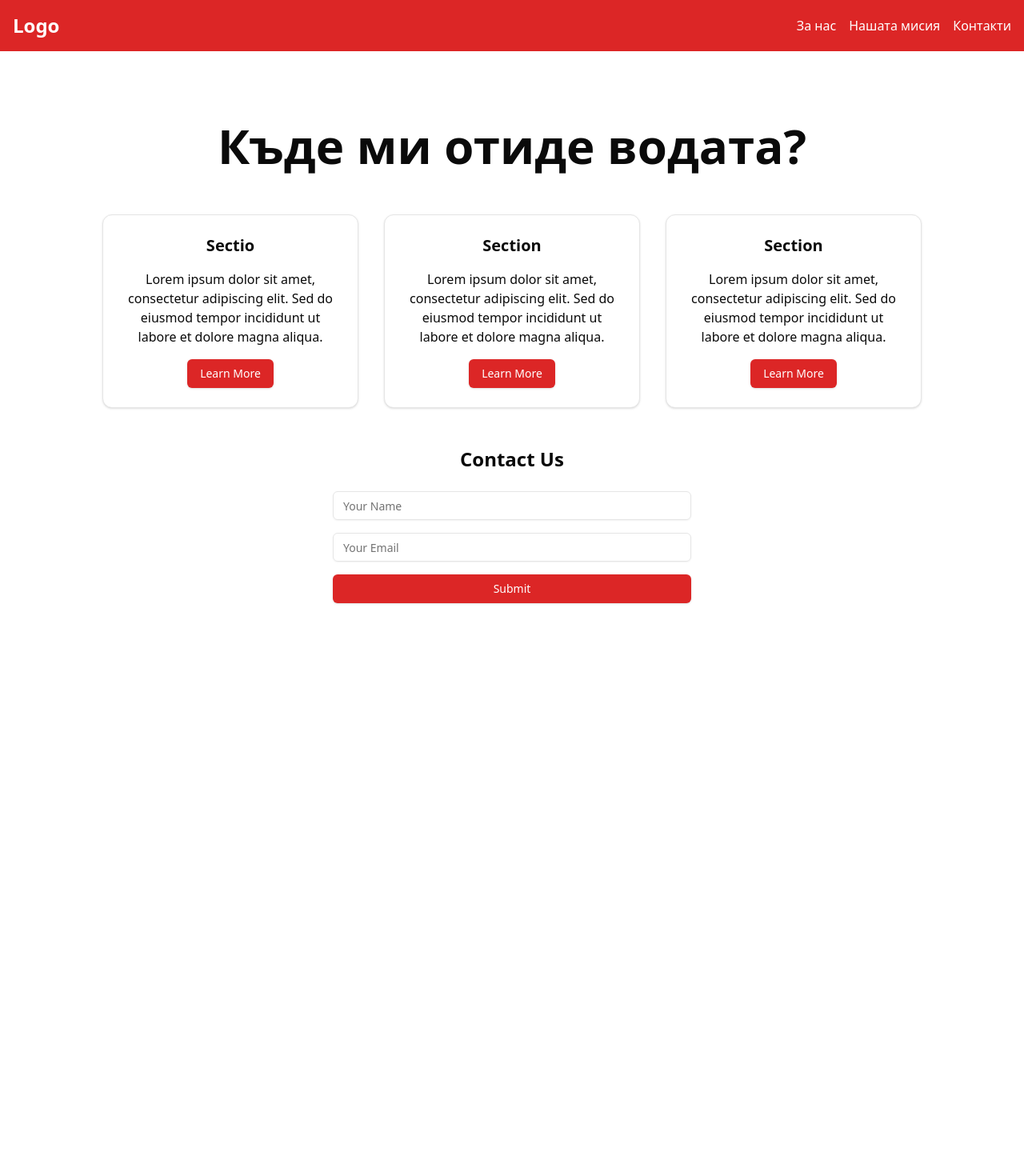
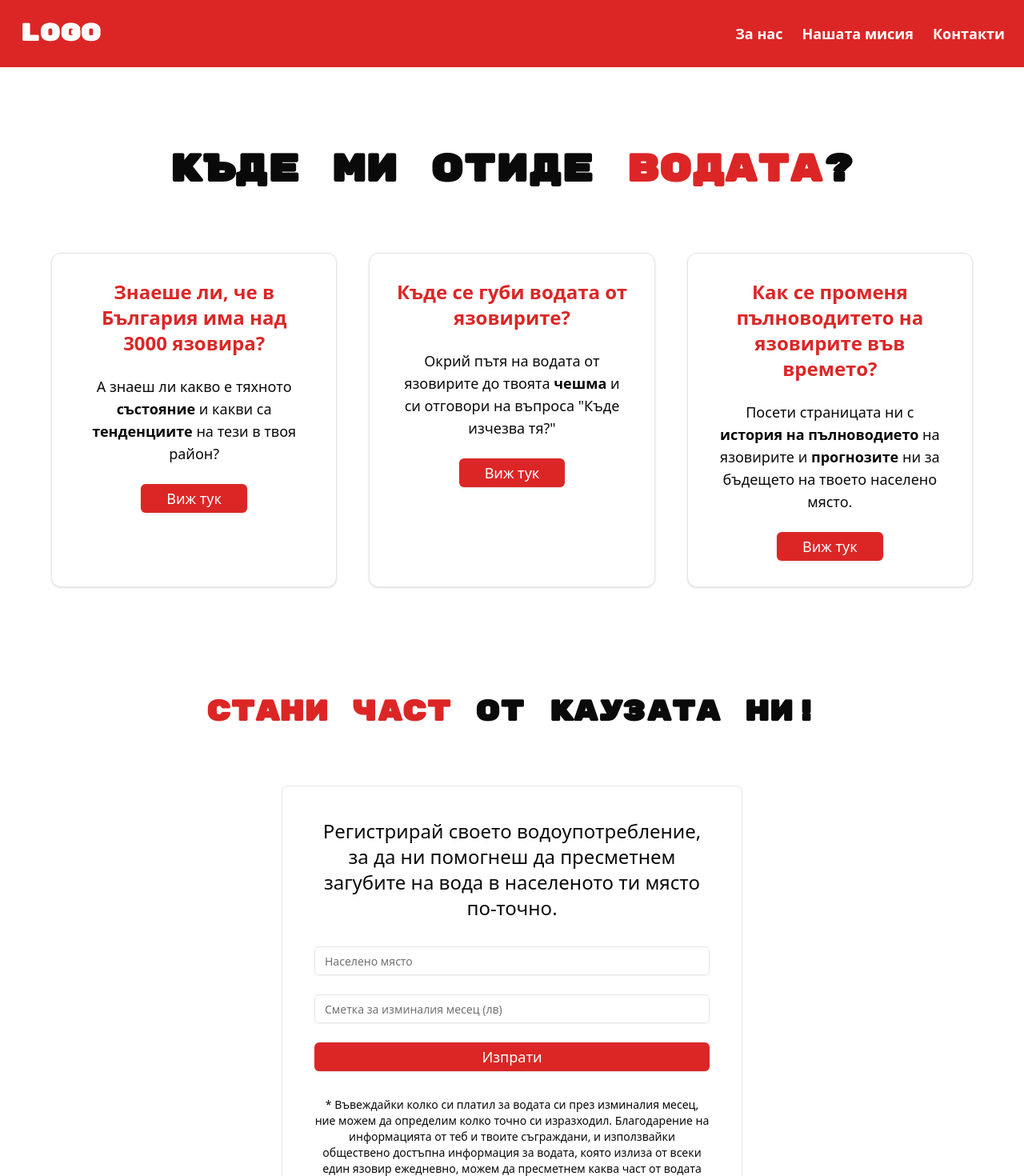
Before and after one commit to Code-Of-The-Future-Hackathon/code-of-the-future-25-false-positive, a Next.js app in the folder my-app/: page /home in a window 1280 px wide. Shown: the top 1470 px of the page at 80% size. Before the commit the page ends 800 px from the top, so only its background shows below. Built offline with nearby package versions, Linux system fonts and the light colour scheme.

Commit message:
Closes #10. Added home page.

```diff
--- a/my-app/app/globals.css
+++ b/my-app/app/globals.css
@@ -120,5 +120,11 @@ body {
 	}
 	body {
 		@apply bg-background text-foreground;
+		/* TO DO : Change this */
+		/* font-family: "Noto Sans Mono", sans-serif; */
+	}
+	h1 {
+		font-family: "Rubik Mono One", sans-serif;
+		@apply text-4xl font-normal leading-tight;
 	}
 }
--- a/my-app/app/home/page.tsx
+++ b/my-app/app/home/page.tsx
@@ -1,87 +1,116 @@
 import { Button } from "@/components/ui/button";
 import { Input } from "@/components/ui/input";
 import { Card } from "@/components/ui/card";
+import Header from "@/components/header";
+import Footer from "@/components/footer";
+import Link from "next/link";
 
 export default function Home() {
 	return (
 		<div className="min-h-screen bg-white flex flex-col">
-			<header className="bg-red-600 text-white p-4">
-				<div className="container mx-auto flex justify-between items-center">
-					<h1 className="text-2xl font-bold">Logo</h1>
-					<nav>
-						<ul className="flex space-x-4">
-							<li>
-								<a href="#" className="hover:underline">
-									За нас
-								</a>
-							</li>
-							<li>
-								<a href="#" className="hover:underline">
-									Нашата мисия
-								</a>
-							</li>
-							<li>
-								<a href="#" className="hover:underline">
-									Контакти
-								</a>
-							</li>
-						</ul>
-					</nav>
-				</div>
-			</header>
-
-			<main className="flex-grow container mx-auto px-4 py-8 flex flex-col items-center">
-				<h2 className="text-6xl p-4 mt-10 mb-10 font-bold text-center">
-					Къде ми отиде водата?
-				</h2>
-				<div className="grid grid-cols-1 md:grid-cols-3 gap-8 mb-12 w-full max-w-5xl">
-					<Card className="p-6 flex flex-col items-center text-center">
-						<h3 className="text-xl font-semibold mb-4">Sectio</h3>
-						<p className="mb-4">
-							Lorem ipsum dolor sit amet, consectetur adipiscing elit. Sed do
-							eiusmod tempor incididunt ut labore et dolore magna aliqua.
-						</p>
-						<Button className="bg-red-600 hover:bg-red-700 text-white mt-auto">
-							Learn More
-						</Button>
-					</Card>
-					<Card className="p-6 flex flex-col items-center text-center">
-						<h3 className="text-xl font-semibold mb-4">Section</h3>
-						<p className="mb-4">
-							Lorem ipsum dolor sit amet, consectetur adipiscing elit. Sed do
-							eiusmod tempor incididunt ut labore et dolore magna aliqua.
-						</p>
-						<Button className="bg-red-600 hover:bg-red-700 text-white mt-auto">
-							Learn More
-						</Button>
-					</Card>
-					<Card className="p-6 flex flex-col items-center text-center">
-						<h3 className="text-xl font-semibold mb-4">Section</h3>
-						<p className="mb-4">
-							Lorem ipsum dolor sit amet, consectetur adipiscing elit. Sed do
-							eiusmod tempor incididunt ut labore et dolore magna aliqua.
-						</p>
-						<Button className="bg-red-600 hover:bg-red-700 text-white mt-auto">
-							Learn More
-						</Button>
-					</Card>
+			<Header />
+			<main className="flex-grow container mx-auto px-4 py-8 sm:py-12 flex flex-col items-center">
+				<h1 className="text-2xl sm:text-4xl lg:text-5xl p-4 mt-6 sm:mt-10 mb-8 sm:mb-16 font-bold text-center">
+					Къде ми отиде <span className="text-red-600">водата</span>?
+				</h1>
+				<div className="grid grid-cols-1 md:grid-cols-2 lg:grid-cols-3 gap-6 sm:gap-10 mb-12 sm:mb-16 w-full max-w-6xl">
+					{[
+						{
+							title:
+								"Знаеше ли, че в България има над <span class='font-bold'>3000 язовира</span>?",
+							description:
+								"А знаеш ли какво е тяхното <span class='font-bold'>състояние</span> и какви са <span class='font-bold'>тенденциите</span> на тези в твоя район?",
+							mapParam: "map-1",
+						},
+						{
+							title:
+								"Къде се губи <span class='font-bold'>водата</span> от язовирите?",
+							description:
+								"Окрий пътя на водата от язовирите до твоята <span class='font-bold'>чешма</span> и си отговори на въпроса \"Къде изчезва тя?\"",
+							mapParam: "map-2",
+						},
+						{
+							title: "Как се променя пълноводитето на язовирите във времето?",
+							description:
+								"Посети страницата ни с <span class='font-bold'>история на пълноводието</span> на язовирите и <span class='font-bold'>прогнозите</span> ни за бъдещето на твоето населено място.",
+							mapParam: "map-3",
+						},
+					].map((card, index) => (
+						<Card
+							key={index}
+							className="p-6 sm:p-8 flex flex-col items-center text-center transition-shadow duration-300 hover:shadow-lg border"
+						>
+							<h3
+								className="text-xl sm:text-2xl font-semibold mb-4 sm:mb-6 text-red-600"
+								dangerouslySetInnerHTML={{ __html: card.title }}
+							></h3>
+							<p
+								className="mb-6 text-base sm:text-lg"
+								dangerouslySetInnerHTML={{ __html: card.description }}
+							></p>
+							<Link href={`/map?type=${card.mapParam}`} passHref>
+								<Button className="bg-red-600 hover:bg-red-700 text-white mt-auto text-base sm:text-lg px-6 sm:px-8 py-2 sm:py-3">
+									Виж тук
+								</Button>
+							</Link>
+						</Card>
+					))}
 				</div>
 
-				{/* Form section */}
-				<div className="w-full max-w-md">
-					<h2 className="text-2xl font-bold mb-6 text-center">Contact Us</h2>
-					<form className="space-y-4">
-						<Input type="text" placeholder="Your Name" />
-						<Input type="email" placeholder="Your Email" />
+				<h1 className="text-2xl sm:text-3xl lg:text-4xl font-bold p-4 sm:p-6 mb-8 sm:mb-12 mt-8 sm:mt-12 text-center">
+					<span className="text-red-600">Стани част</span> от каузата ни!
+				</h1>
+				<div className="w-full max-w-xl p-6 sm:p-10 border rounded-lg">
+					<h2 className="text-xl sm:text-2xl mb-6 sm:mb-8 text-center">
+						Регистрирай своето водоупотребление, за да ни помогнеш да пресметнем
+						загубите на вода в населеното ти място по-точно.
+					</h2>
+
+					<form className="space-y-4 sm:space-y-6">
+						<Input
+							type="text"
+							placeholder="Населено място"
+							className="text-base sm:text-lg"
+						/>
+						<Input
+							type="email"
+							placeholder="Сметка за изминалия месец (лв)"
+							className="text-base sm:text-lg"
+						/>
 						<Button
 							type="submit"
-							className="w-full bg-red-600 hover:bg-red-700 text-white"
+							className="w-full bg-red-600 hover:bg-red-700 text-white text-base sm:text-lg py-2 sm:py-3"
 						>
-							Submit
+							Изпрати
 						</Button>
 					</form>
+					<p className="text-xs sm:text-sm mt-6 sm:mt-8 text-center">
+						* Въвеждайки колко си платил за водата си през изминалия месец, ние
+						можем да определим колко точно си изразходил. Благодарение на
+						информацията от теб и твоите съграждани, и използвайки обществено
+						достъпна информация за водата, която излиза от всеки един язовир
+						ежедневно, можем да пресметнем каква част от водата бива загубена
+						преди да достигне до вас
+					</p>
+				</div>
+
+				<div className="w-full max-w-2xl p-6 sm:p-10 mt-12 sm:mt-16 text-center">
+					<h1 className="text-2xl sm:text-3xl font-bold text-center">
+						Направи разлика, <br />{" "}
+						<span className="text-red-600">подай сигнал</span>!
+					</h1>
+					<h2 className="text-xl sm:text-2xl mt-2 mb-8 sm:mb-12 text-center">
+						Сега по-лесно от всякога!
+					</h2>
+					<Button
+						type="submit"
+						className="w-full sm:w-auto max-w-md min-h-12 sm:min-h-16 p-3 sm:p-4 bg-red-600 hover:bg-red-700 text-white text-base sm:text-lg"
+					>
+						Към страницата за подаване на сигнал
+					</Button>
 				</div>
 			</main>
+			<Footer />
 		</div>
 	);
 }
--- a/my-app/app/layout.tsx
+++ b/my-app/app/layout.tsx
@@ -1,15 +1,22 @@
 import type { Metadata } from "next";
-import { Geist, Geist_Mono } from "next/font/google";
+import { Geist_Mono, Rubik_Mono_One, Noto_Sans_Mono } from "next/font/google";
 import "./globals.css";
-
-const geistSans = Geist({
-	variable: "--font-geist-sans",
-	subsets: ["latin"],
-});
 
 const geistMono = Geist_Mono({
 	variable: "--font-geist-mono",
 	subsets: ["latin"],
+});
+
+const rubikMonoOne = Rubik_Mono_One({
+	weight: "400",
+	subsets: ["latin"],
+	display: "swap",
+});
+
+const notoSansMono = Noto_Sans_Mono({
+	weight: "400",
+	subsets: ["latin"],
+	display: "swap",
 });
 
 export const metadata: Metadata = {
@@ -24,9 +31,8 @@ export default function RootLayout({
 }>) {
 	return (
 		<html lang="en">
-			<body
-				className={`${geistSans.variable} ${geistMono.variable} antialiased`}
-			>
+			<body className={`${geistMono.variable} antialiased`}>
+				<div className={rubikMonoOne.className}></div>
 				{children}
 			</body>
 		</html>
--- /dev/null
+++ b/my-app/components/footer.tsx
@@ -0,0 +1,9 @@
+export default function Footer() {
+	return (
+		<footer className="bg-red-600 text-white p-6 mt-10 flex justify-center items-center">
+			<p className="text-lg font-semibold">
+				© {new Date().getFullYear()} Всички права запазени.
+			</p>
+		</footer>
+	);
+}
--- /dev/null
+++ b/my-app/components/header.tsx
@@ -0,0 +1,28 @@
+export default function Header() {
+	return (
+		<header className="bg-red-600 text-white p-6">
+			<div className="container mx-auto flex justify-between items-center">
+				<h1 className="text-3xl font-bold">Logo</h1>
+				<nav>
+					<ul className="flex space-x-6">
+						<li>
+							<a href="#" className="hover:underline text-lg font-bold">
+								За нас
+							</a>
+						</li>
+						<li>
+							<a href="#" className="hover:underline text-lg font-bold">
+								Нашата мисия
+							</a>
+						</li>
+						<li>
+							<a href="#" className="hover:underline text-lg font-bold">
+								Контакти
+							</a>
+						</li>
+					</ul>
+				</nav>
+			</div>
+		</header>
+	);
+}
```
